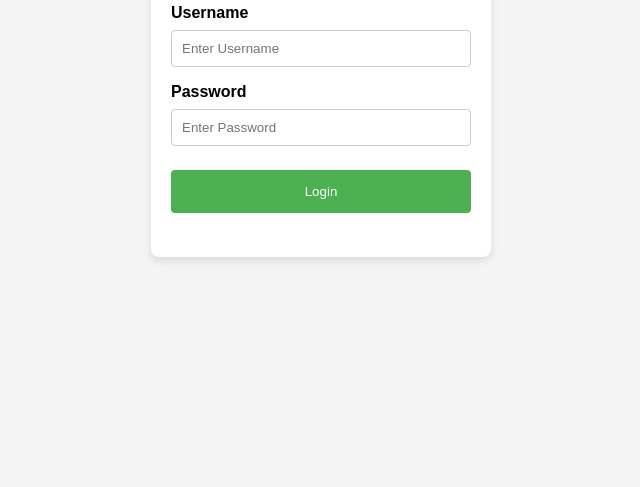
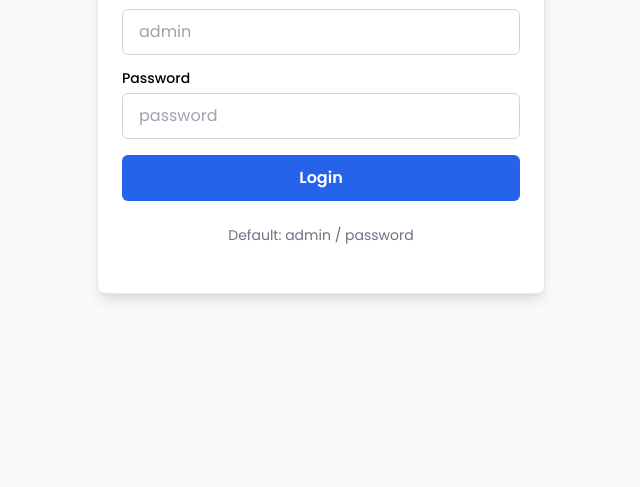
Before and after one commit to arafanstudio/school-backend, a website: page admin_login.html in a window 1280 px wide. Shown: the part 313-800 px from the top of the page, without its empty margins (319-959 px from the left). Drawn offline with nearby package versions, Linux system fonts and the light colour scheme.

Commit message:
what is commit

```diff
--- a/admin_login.html
+++ b/admin_login.html
@@ -4,45 +4,143 @@
     <meta charset="UTF-8">
     <meta name="viewport" content="width=device-width, initial-scale=1.0">
     <title>Admin Login</title>
+    <!-- Since we cannot use Tailwind CSS directly in a static HTML file without a build step,
+         we will use a CDN for a similar look and feel, and try to mimic the original component's structure.
+         The original component uses shadcn/ui components (Card, Input, Button, Label) which are styled with Tailwind.
+         We will use a simple Tailwind CDN for the utility classes. -->
+    <script src="https://cdn.tailwindcss.com"></script>
     <style>
-        body { font-family: sans-serif; display: flex; justify-content: center; align-items: center; height: 100vh; margin: 0; background-color: #f4f4f4; }
-        .login-container { background: white; padding: 20px; border-radius: 8px; box-shadow: 0 4px 8px rgba(0, 0, 0, 0.1); width: 300px; }
-        h2 { text-align: center; color: #333; }
-        input[type="text"], input[type="password"] { width: 100%; padding: 10px; margin: 8px 0 16px 0; display: inline-block; border: 1px solid #ccc; border-radius: 4px; box-sizing: border-box; }
-        button { background-color: #4CAF50; color: white; padding: 14px 20px; margin: 8px 0; border: none; border-radius: 4px; cursor: pointer; width: 100%; }
-        button:hover { opacity: 0.8; }
-        .message { text-align: center; margin-top: 10px; color: red; }
+        /* Mimic the Poppins font used in the original project */
+        @import url('https://fonts.googleapis.com/css2?family=Poppins:wght@300;400;500;600;700&display=swap');
+        body {
+            font-family: 'Poppins', sans-serif;
+        }
+        /* Mimic the dark/light theme background */
+        .bg-gray-50 {
+            background-color: #f9fafb; /* Light mode background */
+        }
+        .dark\:bg-gray-900 {
+            /* Not fully supported without a theme toggle, but we'll stick to light mode for simplicity */
+        }
+        /* Mimic the Card component styling */
+        .card {
+            background-color: white;
+            border-radius: 0.5rem; /* rounded-xl */
+            box-shadow: 0 10px 15px -3px rgba(0, 0, 0, 0.1), 0 4px 6px -2px rgba(0, 0, 0, 0.05); /* shadow-xl */
+            border: 1px solid #e5e7eb; /* border-gray-200 */
+        }
+        .card-header {
+            padding: 1.5rem;
+            border-bottom: 1px solid #e5e7eb;
+        }
+        .card-content {
+            padding: 1.5rem;
+        }
+        /* Mimic the Input component styling */
+        .input {
+            display: block;
+            width: 100%;
+            padding: 0.625rem 1rem;
+            font-size: 1rem;
+            line-height: 1.5;
+            color: #1f2937;
+            background-color: #ffffff;
+            background-clip: padding-box;
+            border: 1px solid #d1d5db; /* border-gray-300 */
+            border-radius: 0.375rem; /* rounded-md */
+            transition: border-color 0.15s ease-in-out, box-shadow 0.15s ease-in-out;
+        }
+        .input:focus {
+            border-color: #3b82f6; /* ring-blue-500 */
+            outline: 0;
+            box-shadow: 0 0 0 3px rgba(59, 130, 246, 0.5);
+        }
+        /* Mimic the Button component styling (primary) */
+        .button-primary {
+            display: inline-flex;
+            align-items: center;
+            justify-content: center;
+            padding: 0.625rem 1.25rem;
+            font-size: 1rem;
+            font-weight: 600;
+            line-height: 1.5;
+            border-radius: 0.375rem;
+            color: #ffffff;
+            background-color: #2563eb; /* bg-blue-600 */
+            border: 1px solid transparent;
+            transition: background-color 0.15s ease-in-out;
+        }
+        .button-primary:hover {
+            background-color: #1d4ed8; /* hover:bg-blue-700 */
+        }
+        .button-primary:disabled {
+            opacity: 0.6;
+            cursor: not-allowed;
+        }
+        .text-muted-foreground {
+            color: #6b7280; /* gray-500 */
+        }
     </style>
 </head>
-<body>
-    <div class="login-container">
-        <h2>Admin Login</h2>
-        <form id="loginForm">
-            <label for="username"><b>Username</b></label>
-            <input type="text" placeholder="Enter Username" name="username" id="username" required>
-
-            <label for="password"><b>Password</b></label>
-            <input type="password" placeholder="Enter Password" name="password" id="password" required>
-
-            <button type="submit">Login</button>
-            <p id="message" class="message"></p>
-        </form>
+<body class="bg-gray-50">
+    <div class="flex items-center justify-center min-h-screen">
+        <div class="w-full max-w-md card">
+            <div class="card-header">
+                <h2 class="text-2xl font-semibold text-center">Admin Login</h2>
+            </div>
+            <div class="card-content">
+                <form id="loginForm" class="grid gap-4">
+                    <div class="grid gap-2">
+                        <label for="username" class="text-sm font-medium leading-none">Username</label>
+                        <input
+                            id="username"
+                            type="text"
+                            placeholder="admin"
+                            required
+                            class="input"
+                        />
+                    </div>
+                    <div class="grid gap-2">
+                        <label for="password" class="text-sm font-medium leading-none">Password</label>
+                        <input
+                            id="password"
+                            type="password"
+                            placeholder="password"
+                            required
+                            class="input"
+                        />
+                    </div>
+                    <button type="submit" id="loginButton" class="button-primary w-full">
+                        Login
+                    </button>
+                    <p class="text-sm text-center text-muted-foreground mt-2">
+                        Default: admin / password
+                    </p>
+                    <p id="message" class="text-sm text-center mt-2"></p>
+                </form>
+            </div>
+        </div>
     </div>
 
     <script>
         const form = document.getElementById('loginForm');
         const messageElement = document.getElementById('message');
+        const loginButton = document.getElementById('loginButton');
+        const usernameInput = document.getElementById('username');
+        const passwordInput = document.getElementById('password');
         const backendUrl = window.location.origin; // The backend's own URL
 
         form.addEventListener('submit', async (e) => {
             e.preventDefault();
-            messageElement.textContent = 'Logging in...';
+            loginButton.disabled = true;
+            loginButton.textContent = 'Logging in...';
+            messageElement.textContent = '';
 
-            const username = document.getElementById('username').value;
-            const password = document.getElementById('password').value;
+            const username = usernameInput.value;
+            const password = passwordInput.value;
 
             try {
-                // The admin login API is already at /api/admin/login
+                // The admin login API is at /api/admin/login
                 const response = await fetch(`${backendUrl}/api/admin/login`, {
                     method: 'POST',
                     headers: {
@@ -56,10 +154,24 @@
                 if (response.ok) {
                     messageElement.textContent = 'Login successful! Redirecting to dashboard...';
                     messageElement.style.color = 'green';
-                    // In a real app, you'd get a token and redirect to a dashboard.
-                    // For this simple fix, we'll just show a success message.
-                    // To simulate a dashboard, we'll replace the form with a simple message.
-                    document.body.innerHTML = '<div class="login-container"><h2>Admin Dashboard</h2><p>Welcome, Admin! You are logged in.</p><p>You can now manage your content.</p><p><a href="https://school-frontend-opal.vercel.app/">Go back to Frontend</a></p></div>';
+
+                    // Simulate a dashboard view
+                    document.body.innerHTML = \`
+                        <div class="flex items-center justify-center min-h-screen">
+                            <div class="w-full max-w-md card">
+                                <div class="card-header">
+                                    <h2 class="text-2xl font-semibold text-center">Admin Dashboard</h2>
+                                </div>
+                                <div class="card-content">
+                                    <p class="text-center">Selamat datang, Admin! Anda berhasil masuk.</p>
+                                    <p class="text-center mt-2">Anda sekarang dapat mengelola konten Anda.</p>
+                                    <p class="text-center mt-4">
+                                        <a href="https://school-frontend-opal.vercel.app/" class="button-primary">Kembali ke Halaman Utama Frontend</a>
+                                    </p>
+                                </div>
+                            </div>
+                        </div>
+                    \`;
                 } else {
                     messageElement.textContent = data.message || 'Login failed. Check your credentials.';
                     messageElement.style.color = 'red';
@@ -68,6 +180,9 @@
                 messageElement.textContent = 'An error occurred during login.';
                 messageElement.style.color = 'red';
                 console.error('Login error:', error);
+            } finally {
+                loginButton.disabled = false;
+                loginButton.textContent = 'Login';
             }
         });
     </script>
```
